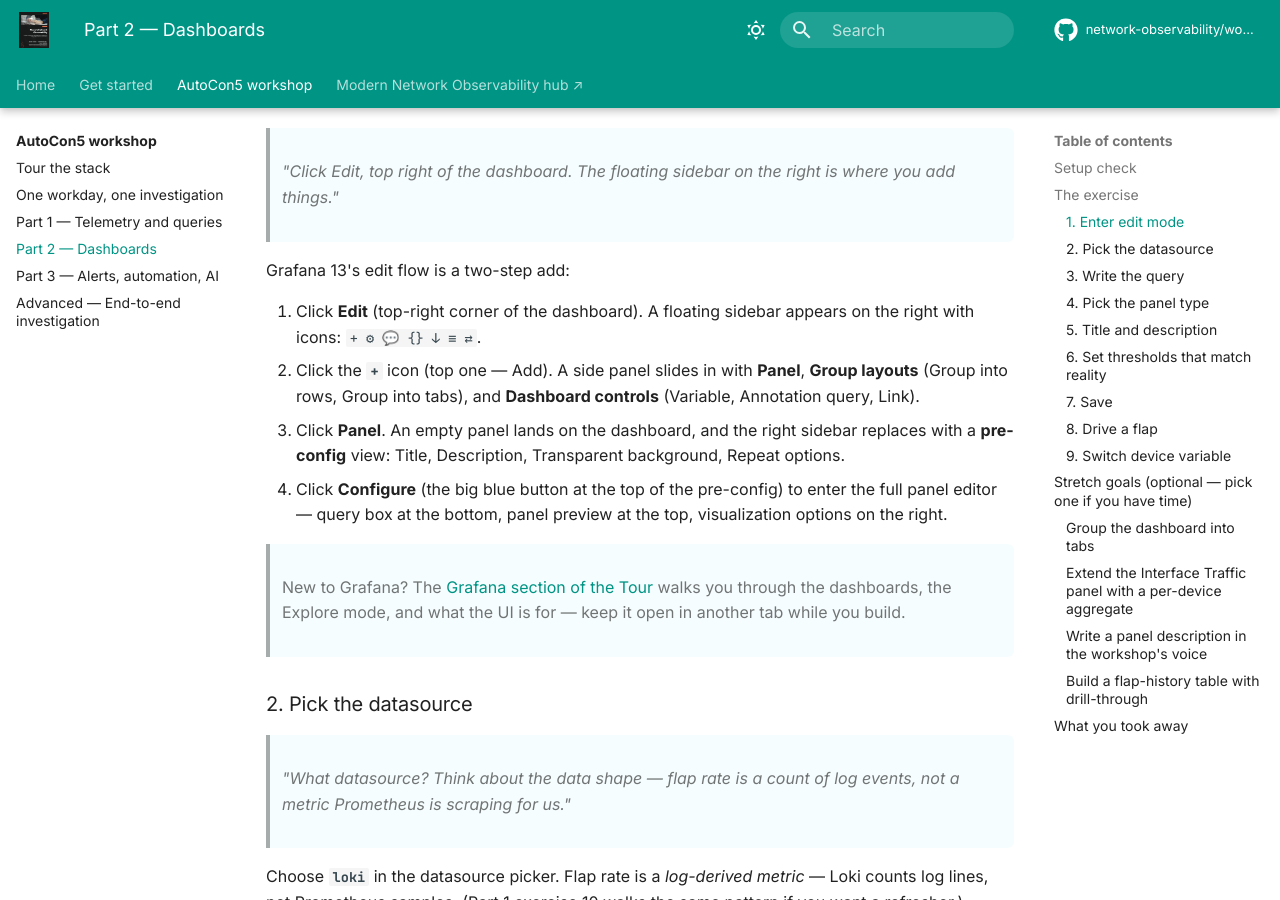
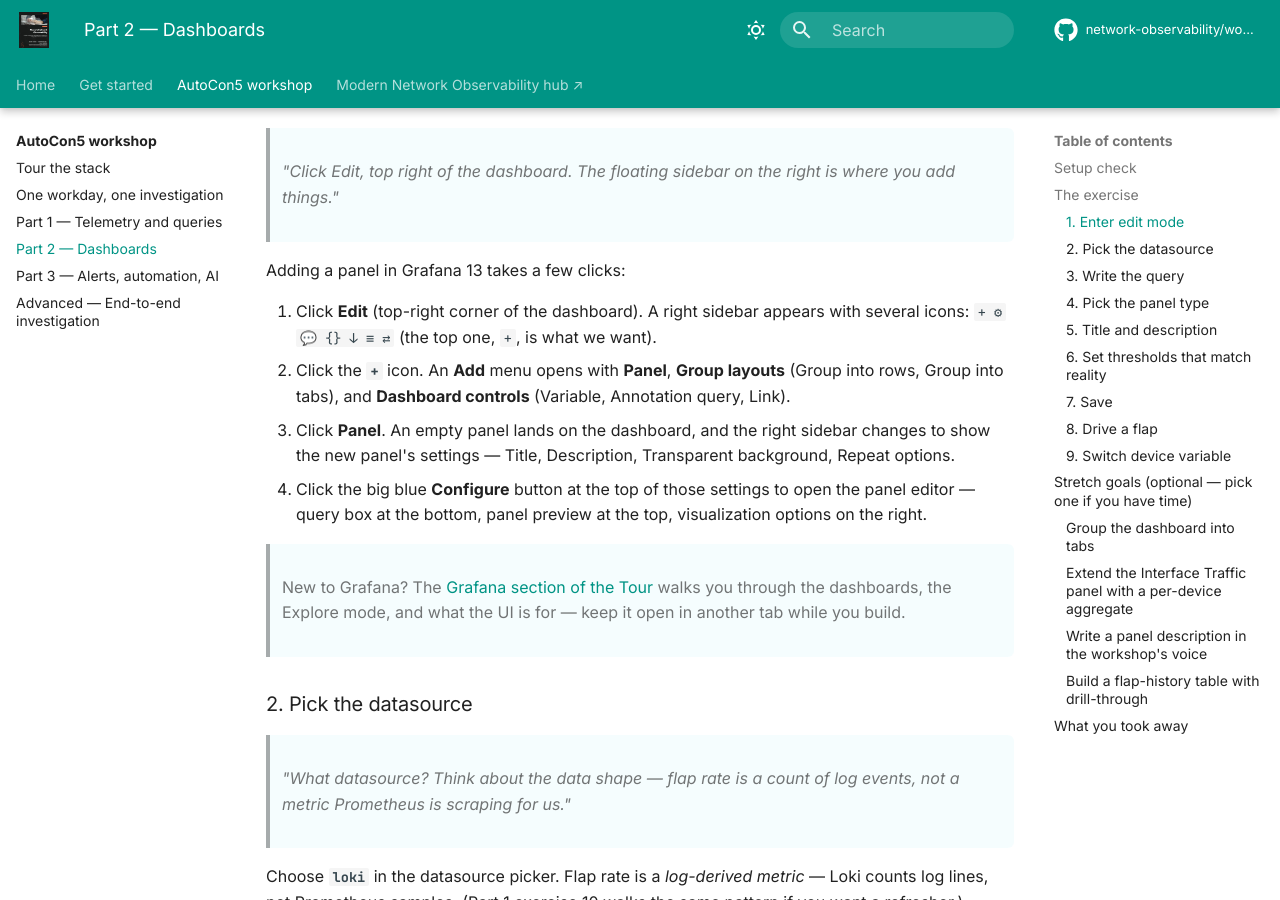
Before and after one commit to network-observability/workshops, an MkDocs documentation site: the page built from docs/workshop/part-2.md, in a window 1280 px wide and 900 px high, scrolled down 2803 px. Built offline with MkDocs 1.6.1 and Material for MkDocs 9.7.7, drawn with Linux system fonts in a browser that asks for light colours; comment, search, counter and statistics services are not loaded; some of the changed text lies outside the part shown.

Commit message:
docs(autocon5): replace dev-jargon across Part 2 v13 UI edits
Followup to the "Group into tabs" intro rewrite — same lens applied to
everything I added on this branch. Eight phrases replaced with plainer
wording that newbies and non-native English speakers can read without
stumbling:

- "two-step add" (which then listed four steps) → "Adding a panel in
  Grafana 13 takes a few clicks:"
- "floating sidebar" → "right sidebar" (drop the unhelpful adjective)
- "A side panel slides in" → "An Add menu opens"
- "pre-config view / pre-config sidebar / pre-config" (used 4×) →
  "panel settings sidebar / panel settings"
- "the full panel editor" → "the panel editor" (full vs partial was
  never a meaningful distinction)
- "to persist the change" → "to save your work"
- "each one only renders the panels in scope" → "Grafana only loads
  the panels for the tab you're on"
- "Tabs are an organizational tool, not a functional one. The
  underlying queries don't change" → "Tabs only change how the
  dashboard is laid out — the panels and queries themselves don't
  change"

```diff
--- a/workshops/autocon5/guides/part-2-dashboards.md
+++ b/workshops/autocon5/guides/part-2-dashboards.md
@@ -85,12 +85,12 @@
 
 > *"Click Edit, top right of the dashboard. The floating sidebar on the right is where you add things."*
 
-Grafana 13's edit flow is a two-step add:
+Adding a panel in Grafana 13 takes a few clicks:
 
-1. Click **Edit** (top-right corner of the dashboard). A floating sidebar appears on the right with icons: `+ ⚙ 💬 {} ↓ ≡ ⇄`.
-2. Click the **`+`** icon (top one — Add). A side panel slides in with **Panel**, **Group layouts** (Group into rows, Group into tabs), and **Dashboard controls** (Variable, Annotation query, Link).
-3. Click **Panel**. An empty panel lands on the dashboard, and the right sidebar replaces with a **pre-config** view: Title, Description, Transparent background, Repeat options.
-4. Click **Configure** (the big blue button at the top of the pre-config) to enter the full panel editor — query box at the bottom, panel preview at the top, visualization options on the right.
+1. Click **Edit** (top-right corner of the dashboard). A right sidebar appears with several icons: `+ ⚙ 💬 {} ↓ ≡ ⇄` (the top one, `+`, is what we want).
+2. Click the **`+`** icon. An **Add** menu opens with **Panel**, **Group layouts** (Group into rows, Group into tabs), and **Dashboard controls** (Variable, Annotation query, Link).
+3. Click **Panel**. An empty panel lands on the dashboard, and the right sidebar changes to show the new panel's settings — Title, Description, Transparent background, Repeat options.
+4. Click the big blue **Configure** button at the top of those settings to open the panel editor — query box at the bottom, panel preview at the top, visualization options on the right.
 
 > New to Grafana? The [Grafana section of the Tour](../../../docs/workshop/tour.md#grafana-dashboards-and-explore) walks you through the dashboards, the Explore mode, and what the UI is for — keep it open in another tab while you build.
 
@@ -146,8 +146,8 @@
 
 You can set these in two places — pick whichever is in front of you:
 
-- **In the pre-config sidebar** before you clicked Configure (the Title and Description fields are right at the top).
-- **In the full editor**, scroll the right-hand options to **Panel options** → Title / Description.
+- **In the panel settings sidebar** before you clicked Configure (the Title and Description fields are right at the top).
+- **In the panel editor**, scroll the right-hand options to **Panel options** → Title / Description.
 
 Either way, use:
 
@@ -249,9 +249,9 @@
 | **Interfaces** | Interface Admin State · Interface Operational Status · Interface Traffic · Interface Logs | "What's the state of the device's interfaces?" |
 | **Flap** | Flap rate (per 2 minutes) · Flap history (the table you built above, if you did the table stretch goal) | "Which interface is flapping and how badly?" |
 
-**Save** the dashboard. Click between the tabs — each one only renders the panels in scope, so the page feels lighter and the query bar reacts faster. Drive a flap (`nobs autocon5 flap-interface --device srl1 --interface ethernet-1/1`) and click into the **Flap** tab — the view is exactly what an on-call would open on a `PeerInterfaceFlapping` page.
+**Save** the dashboard. Click between the tabs — Grafana only loads the panels for the tab you're on, so the page feels lighter and the queries run faster. Drive a flap (`nobs autocon5 flap-interface --device srl1 --interface ethernet-1/1`) and click into the **Flap** tab — the view is exactly what an on-call would open on a `PeerInterfaceFlapping` page.
 
-**Stop and notice.** Tabs are an organizational tool, not a functional one. The underlying queries don't change; what changes is *which questions the dashboard answers when you open it*. The Overview tab is for "is anything wrong"; the Flap tab is for "show me the symptom" — different operational questions, same dashboard, same data. Building this split before an incident means the page lands and the right view is already there.
+**Stop and notice.** Tabs only change how the dashboard is laid out — the panels and queries themselves don't change. What changes is *which questions the dashboard answers when you open it*. The Overview tab is for "is anything wrong"; the Flap tab is for "show me the symptom" — different operational questions, same dashboard, same data. Building this split before an incident means the page lands and the right view is already there.
 
 ### Extend the Interface Traffic panel with a per-device aggregate
 
@@ -278,7 +278,7 @@
 
 #### 1. Add the panel
 
-Back on the **Workshop Lab 2026** dashboard: click **Edit**, click the **`+`** in the right floating sidebar, click **Panel**, then click **Configure** in the pre-config that appears. Pick the **`loki`** datasource.
+Back on the **Workshop Lab 2026** dashboard: click **Edit**, click the **`+`** in the right sidebar, click **Panel**, then click **Configure** in the panel settings that appear. Pick the **`loki`** datasource.
 
 #### 2. Write the query
 
```
Also changed, not shown: other parts of workshops/autocon5/guides/part-2-dashboards.md (+1 -1 lines).
